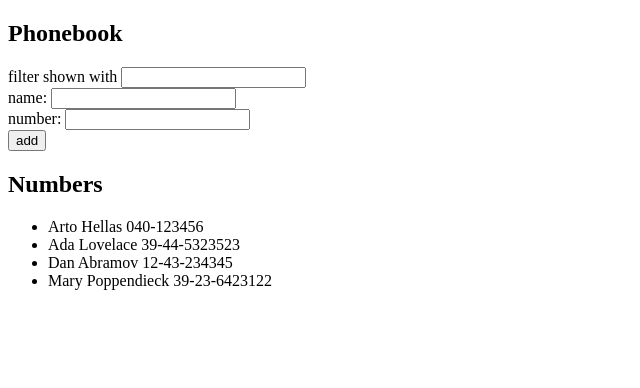
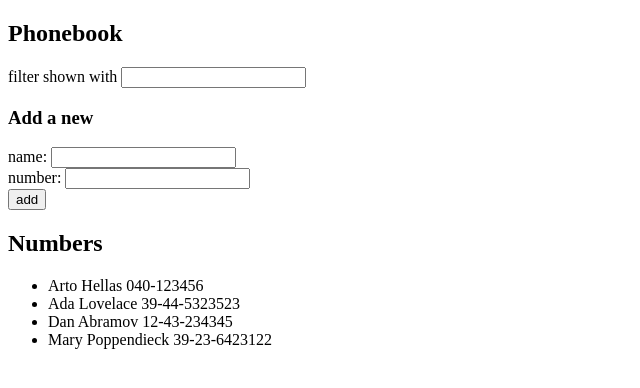
Before and after one commit to aDogdev/fullstack-open, a React (Vite) app in the folder part2/phonebook/: page / in a window 1280 px wide. Shown: the top 388 px of the page, without its empty margins (0-640 px from the left). Built offline with nearby package versions, Linux system fonts and the light colour scheme.

Commit message:
add exercise 2.10

```diff
--- a/part2/phonebook/src/App.jsx
+++ b/part2/phonebook/src/App.jsx
@@ -1,4 +1,7 @@
 import { useState } from "react";
+import { Persons } from "./components/Persons";
+import { PersonForm } from "./components/PersonForm";
+import { Filter } from "./components/Filter";
 
 const App = () => {
   const [persons, setPersons] = useState([
@@ -44,36 +47,17 @@ const App = () => {
   return (
     <div>
       <h2>Phonebook</h2>
-      <div>
-        filter shown with <input value={filter} onChange={handleChange} />
-      </div>
-      <form onSubmit={handleSubmit}>
-        <div>
-          name:{" "}
-          <input value={newName} onChange={(e) => setNewName(e.target.value)} />
-        </div>
-        <div>
-          number:{" "}
-          <input
-            value={newNumber}
-            onChange={(e) => setNewNumber(e.target.value)}
-          />
-        </div>
-        <div>
-          <button type="submit">add</button>
-        </div>
-      </form>
+      <Filter filter={filter} handleChange={handleChange} />
+      <h3>Add a new</h3>
+      <PersonForm
+        handleSubmit={handleSubmit}
+        newName={newName}
+        setNewName={setNewName}
+        newNumber={newNumber}
+        setNewNumber={setNewNumber}
+      />
       <h2>Numbers</h2>
-      <ul>
-        {personsToShow &&
-          personsToShow.map((person) => {
-            return (
-              <li key={person.id}>
-                {person.name} {person.number}
-              </li>
-            );
-          })}
-      </ul>
+      <Persons personsToShow={personsToShow} />
     </div>
   );
 };
--- /dev/null
+++ b/part2/phonebook/src/components/Filter.jsx
@@ -0,0 +1,9 @@
+function Filter({ filter, handleChange }) {
+  return (
+    <div>
+      filter shown with <input value={filter} onChange={handleChange} />
+    </div>
+  );
+}
+
+export { Filter };
--- /dev/null
+++ b/part2/phonebook/src/components/PersonForm.jsx
@@ -0,0 +1,28 @@
+function PersonForm({
+  handleSubmit,
+  newName,
+  setNewName,
+  newNumber,
+  setNewNumber,
+}) {
+  return (
+    <form onSubmit={handleSubmit}>
+      <div>
+        name:{" "}
+        <input value={newName} onChange={(e) => setNewName(e.target.value)} />
+      </div>
+      <div>
+        number:{" "}
+        <input
+          value={newNumber}
+          onChange={(e) => setNewNumber(e.target.value)}
+        />
+      </div>
+      <div>
+        <button type="submit">add</button>
+      </div>
+    </form>
+  );
+}
+
+export { PersonForm };
--- /dev/null
+++ b/part2/phonebook/src/components/Persons.jsx
@@ -0,0 +1,16 @@
+function Persons({ personsToShow }) {
+  return (
+    <ul>
+      {personsToShow &&
+        personsToShow.map((person) => {
+          return (
+            <li key={person.id}>
+              {person.name} {person.number}
+            </li>
+          );
+        })}
+    </ul>
+  );
+}
+
+export { Persons };
```
